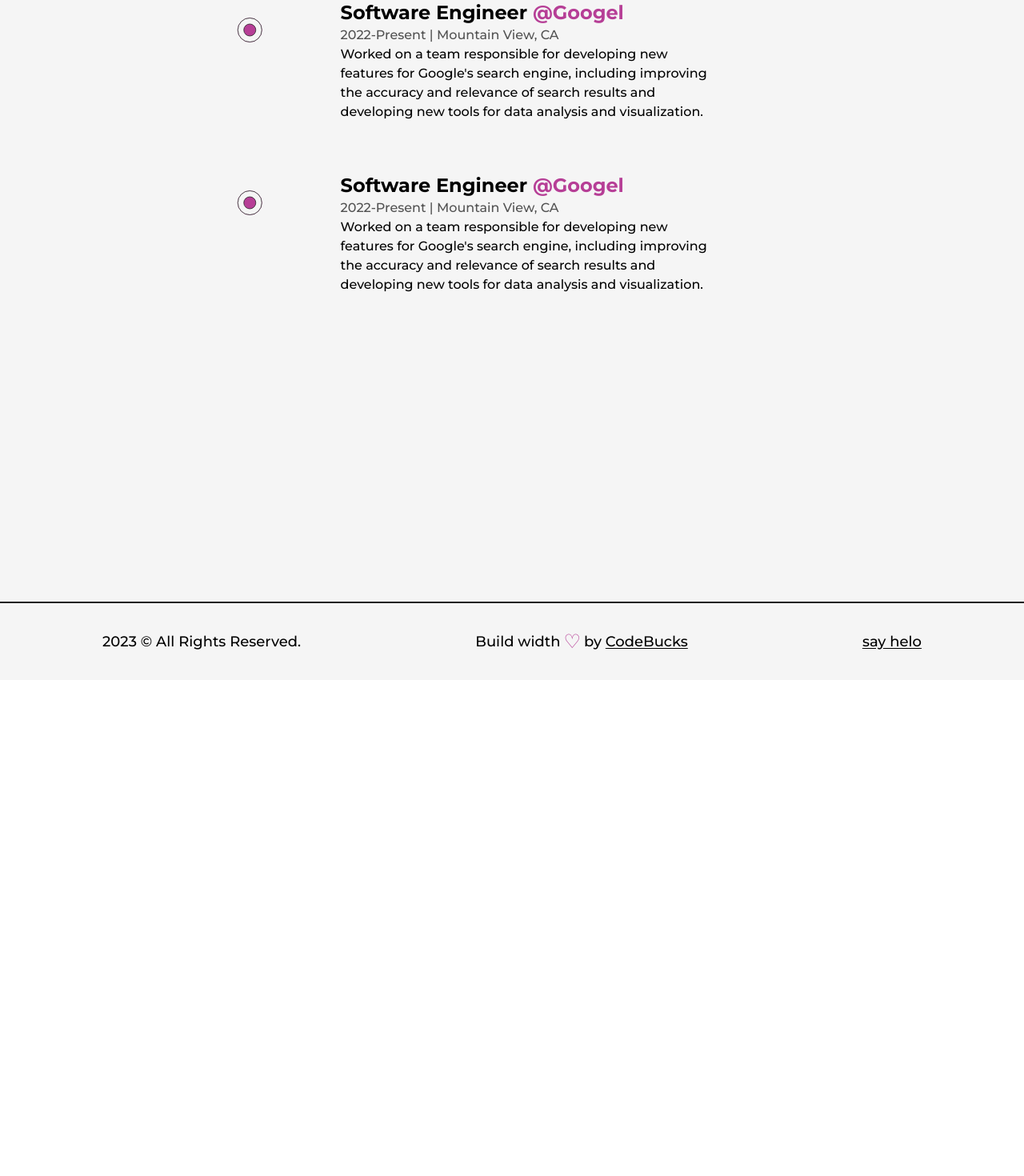
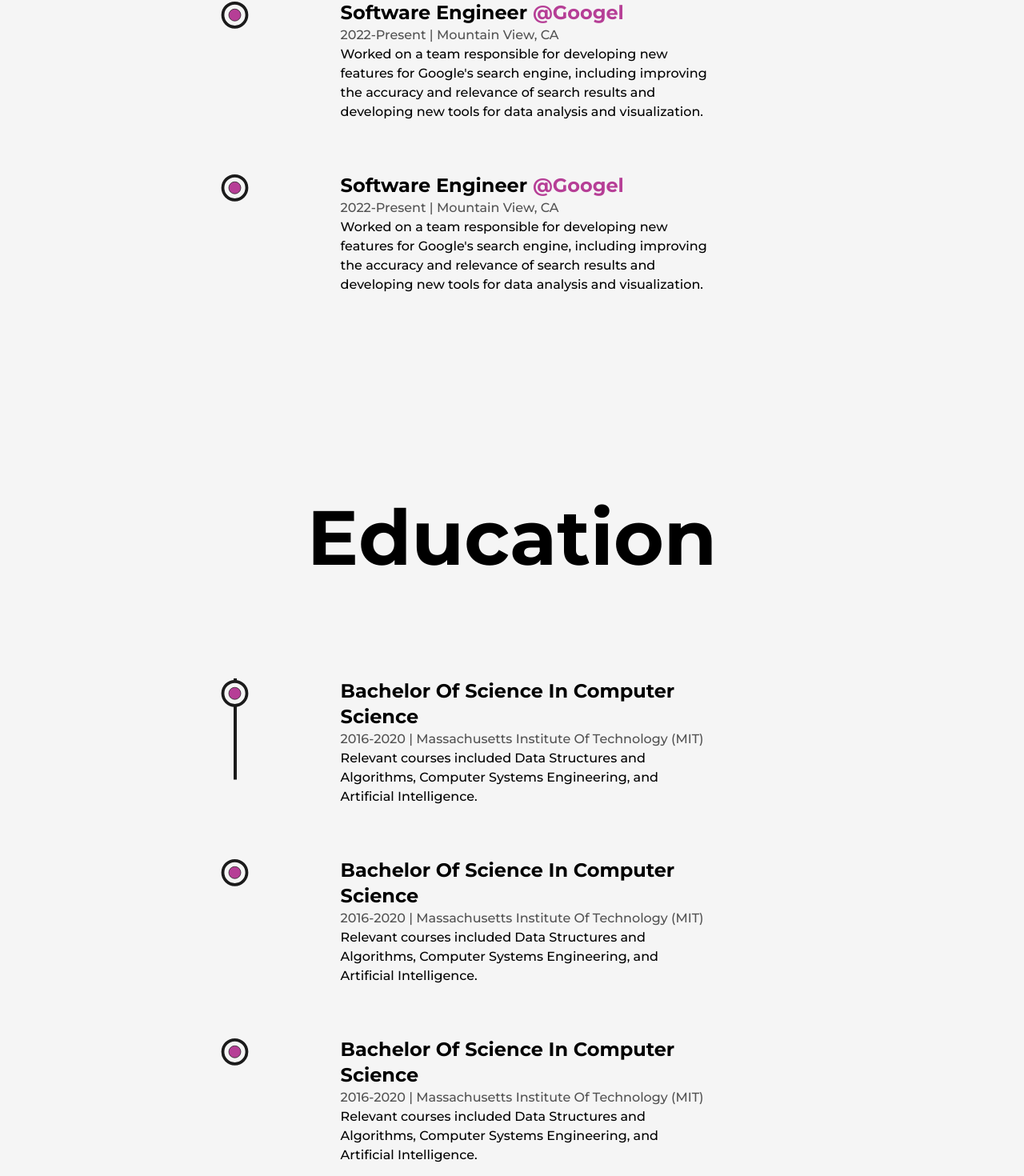
Before and after one commit to furkanozcelik01/Next.js-Portfolio, a Next.js app: page /about in a window 1280 px wide. Shown: the part 2996-4466 px from the top of the page at 80% size. Before the commit the page ends 3846 px from the top, so only its background shows below. Built offline with nearby package versions, Linux system fonts and the light colour scheme.

Commit message:
projects

```diff
--- /dev/null
+++ b/src/components/Education.js
@@ -0,0 +1,81 @@
+import React, { useRef } from "react";
+import { motion,useScroll } from "framer-motion";
+import LiIcom from "./LiIcon";
+
+const Details = ({ type, time, place, infon }) => {
+    const ref =useRef(null)
+    return <li ref={ref} className='my-8 first:mt-0 last:mb-0 w-[60%] mx-auto flex'>
+        <LiIcom  reference={ref} />
+        <motion.div
+        initial={{y:50}}
+        whileInView={{y:0}}
+        transition={{duration:0.5, type:"spring"}}
+        >
+            <h3 className='capitalize font-bold text-2xl'>
+                {type}
+
+            </h3>
+            <span className='capitalize font-medium text-dark/75'>
+                {time}  | {place}
+            </span>
+            <p className='font-medium w-full'>
+                {infon}
+            </p>
+        </motion.div>
+    </li>
+}
+
+const Education = () => {
+    const ref = useRef(null);
+    const { scrollYProgress } = useScroll(
+        {
+            target: ref,
+            offset: ["start end", "center start"]
+        }
+    )
+    return (
+        <div className='my-64'>
+            <h2 className='font-bold text-8xl mb-32 w-full text-center'>
+            Education
+            </h2>
+
+            <div ref={ref} className='w-[75%] mx-auto relative'>
+
+            <motion.dev
+                    style={{ scaleY: scrollYProgress }}
+                    className="absolute left-9 top-0 w-[4px] h-full bg-dark origin-top" />
+
+                <ul className="w-full flex flex-col items-start justify-between ml-4">
+                    <Details
+                        type=" Bachelor Of Science In Computer Science"
+                        time="2016-2020"
+                        place=" Massachusetts Institute Of Technology (MIT)"
+                        infon="Relevant courses included Data Structures and Algorithms, Computer Systems Engineering, and Artificial
+                        Intelligence."
+                    />
+                    <Details
+                        type=" Bachelor Of Science In Computer Science"
+                        time="2016-2020"
+                        place=" Massachusetts Institute Of Technology (MIT)"
+                        infon="Relevant courses included Data Structures and Algorithms, Computer Systems Engineering, and Artificial
+                        Intelligence."
+                    />
+                    <Details
+                        type=" Bachelor Of Science In Computer Science"
+                        time="2016-2020"
+                        place=" Massachusetts Institute Of Technology (MIT)"
+                        infon="Relevant courses included Data Structures and Algorithms, Computer Systems Engineering, and Artificial
+                        Intelligence."
+                    />
+
+
+
+
+
+                </ul>
+            </div>
+        </div>
+    )
+}
+
+export default Education
--- a/src/components/Experience.js
+++ b/src/components/Experience.js
@@ -3,9 +3,14 @@
 import LiIcom from "./LiIcon";
 
 const Details = ({ position, company, companyLink, time, address, work }) => {
-    return <li className='my-8 first:mt-0 last:mb-0 w-[60%] mx-auto flex'>
-        <LiIcom />
-        <div>
+    const ref =useRef(null)
+    return <li ref={ref} className='my-8 first:mt-0 last:mb-0 w-[60%] mx-auto flex'>
+        <LiIcom  reference={ref} />
+        <motion.div
+        initial={{y:50}}
+        whileInView={{y:0}}
+        transition={{duration:0.5, type:"spring"}}
+        >
             <h3 className='capitalize font-bold text-2xl'>{position}&nbsp;<a href={companyLink}
                 target="_blank"
                 className='text-primary capitalize'
@@ -23,7 +28,7 @@
             <p className='font-medium w-full'>
                 {work}
             </p>
-        </div>
+        </motion.div>
     </li>
 }
 
@@ -45,7 +50,7 @@
 
             <motion.dev
                     style={{ scaleY: scrollYProgress }}
-                    className="absolute left-8 top-0 w-[4px] h-full bg-dark origin-top" />
+                    className="absolute left-9 top-0 w-[4px] h-full bg-dark origin-top" />
 
                 <ul className="w-full flex flex-col items-start justify-between ml-4">
                     <Details
--- a/src/components/LiIcon.js
+++ b/src/components/LiIcon.js
@@ -1,16 +1,29 @@
 import React from "react";
+import {motion, useScroll} from "framer-motion"
 
-const LiIcom = () =>{
+const LiIcom = ({reference}) =>{
+    const { scrollYProgress } = useScroll(
+        {
+            target: reference,
+            offset: ["center end", "center center"]
+        }
+    )
+
+
     return(
         <figure className='absolute left-0 stroke-dark'>
-            <svg width="75" height="75"
+            <svg className="-rotate-90" width="75" height="75"
             viewBox='0 0 100 100'>
                 <circle cx="75" cy="50" r="20"
                 className='stroke-primary stroke-1 fill-none'/>
-                <circle cx="75" cy="50" r="20"
-                className=' stroke-1 fill-light'/>
+                <motion.circle cx="75" cy="50" r="20"
+                className=' stroke-[5px] fill-light'
+                style={{
+                    pathLength : scrollYProgress
+                }}
+                />
                 <circle cx="75" cy="50" r="10"
-                className=' stroke-1 fill-primary'/>
+                className='animate-poules stroke-1 fill-primary'/>
             </svg>
         </figure>
         )
--- a/src/pages/about.js
+++ b/src/pages/about.js
@@ -7,6 +7,7 @@
 import { useInView, useMotionValue, useSpring } from "framer-motion"
 import Skills from "@/components/Skills"
 import Experience from "@/components/Experience"
+import Education from "@/components/Education"
 
 
 const AnimatedNumbers = ({ value }) => {
@@ -107,6 +108,7 @@
 
           <Skills />
           <Experience  />
+          <Education/>
         </Layout>
       </main>
     </>
--- /dev/null
+++ b/src/pages/projects.js
@@ -0,0 +1,69 @@
+import AnimatedText from "@/components/AnimatedText";
+import { GithubIcon } from "@/components/Icons";
+import Layout from "@/components/Layout";
+import Head from "next/head";
+import Link from "next/link";
+import React from "react";
+
+
+const FeaturedProject = ({type, title, summary, img, link, github}) =>{
+
+    return(
+        <article>
+
+            <Link href={link} target="_blank">
+                <Image src={img} alt={title} className="w-full h-auto" />
+            </Link>
+
+            <div>
+                <span>{type}</span>
+                <Link href={link} target="_blank">
+                    <h2>{summary}</h2>
+                </Link>
+                <div>
+                <Link href={github} target="_blank"> <GithubIcon/></Link>
+                <Link href={github} target="_blank">Visit Project</Link>
+                </div>
+            </div>
+
+        </article>
+    )
+}
+
+const projects = () => {
+    return (
+        <>
+        <Head>
+            <title>CodeBucks | projects Page</title>
+            <meta name="description" content="any description"/>
+        </Head>
+        <main className='w-full mb-16 flex flex-col items-center justify-center'>
+            <Layout className='pt-16'>
+                <AnimatedText text="Imagination Trumps Knowledge!"/>
+                <div className='grid grid-cols-12 gap-24'>
+                    <div className='col-span-12'>
+                        Featured Project
+                    </div>
+                    <div className='col-span-6'>
+                        Project-1
+                    </div>
+                    <div className='col-span-6'>
+                        Project-2
+                    </div>
+                    <div className='col-span-12'>
+                        Featured Project
+                    </div>
+                    <div className='col-span-6'>
+                        Project-3
+                    </div>
+                    <div className='col-span-6'>
+                        Project-4
+                    </div>
+                </div>
+            </Layout>
+        </main>
+        </>
+    )
+}
+
+export default projects
```
